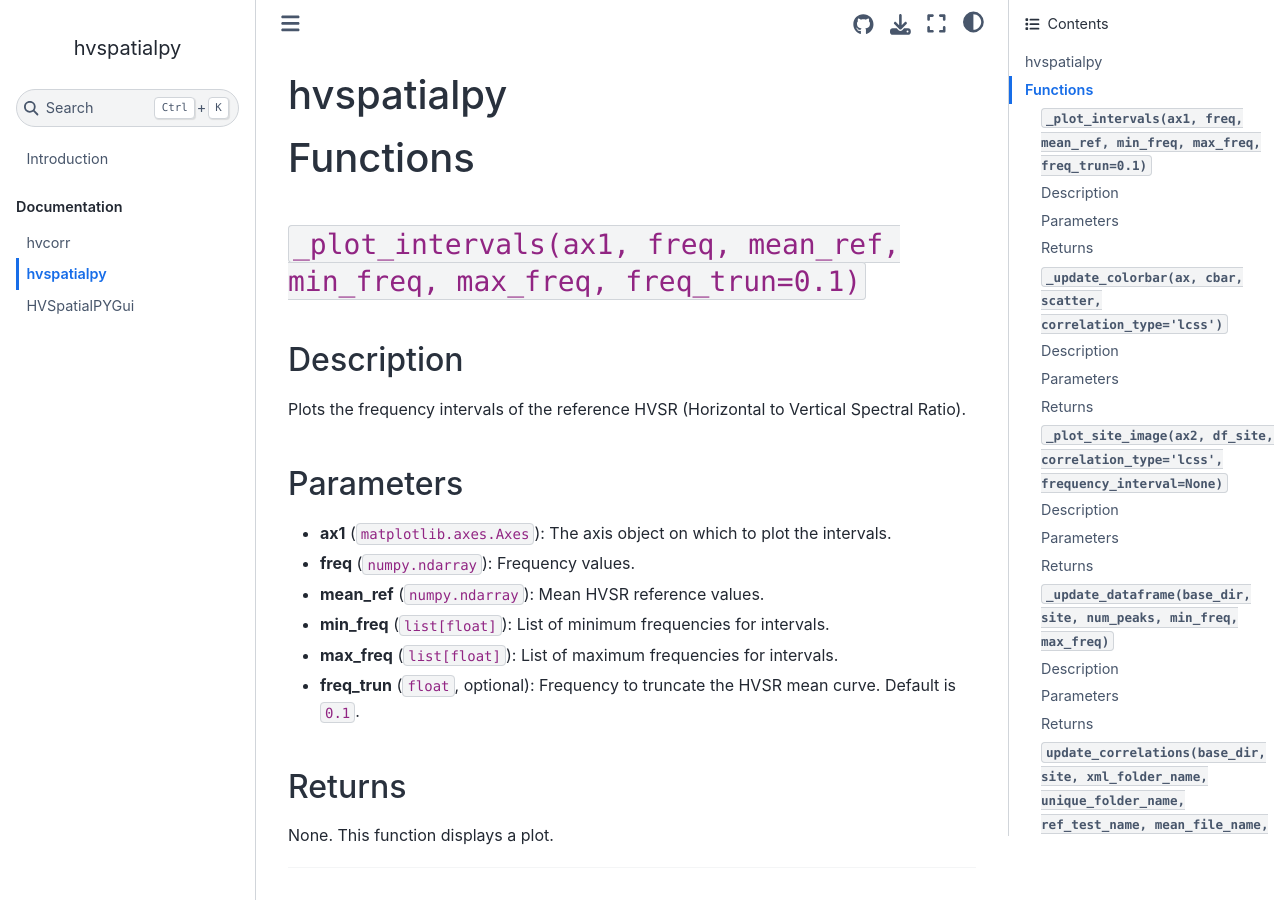
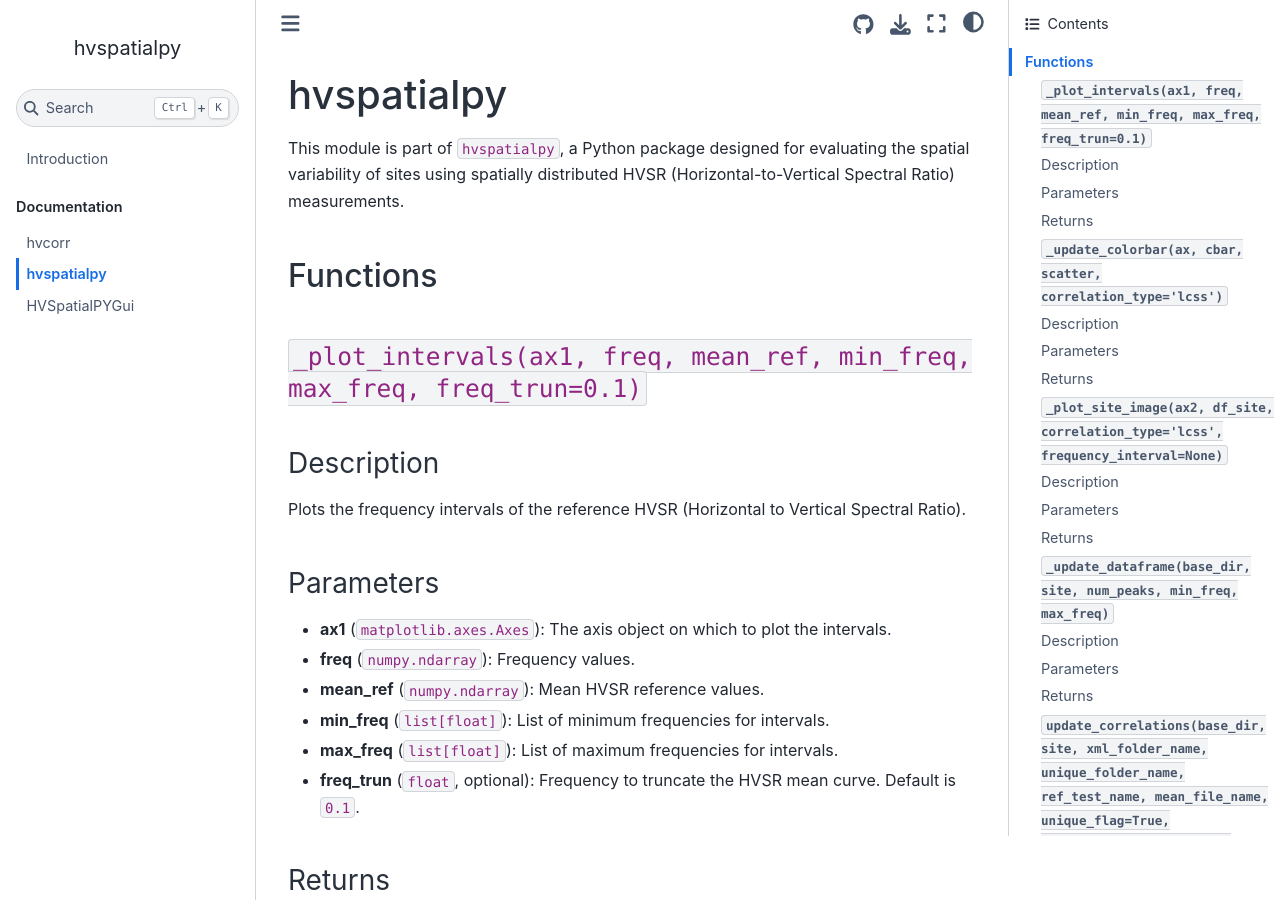
Before and after one commit to fjornelas/hvspatialpy, a Jupyter Book: the page built from doc/pltspatial_doc.md, in a window 1280 px wide and 900 px high. Built offline with Jupyter Book 1.0.4 settings and Sphinx 7.4.7 and the Sphinx Book theme 1.1.4, drawn with Linux system fonts in a browser that asks for light colours; pages that are not in the unit, such as notebooks, are missing from menus.

Commit message:
Update pltspatial_doc.md

```diff
--- a/doc/pltspatial_doc.md
+++ b/doc/pltspatial_doc.md
@@ -1,4 +1,6 @@
-## hvspatialpy
+# hvspatialpy
+
+This module is part of `hvspatialpy`, a Python package designed for evaluating the spatial variability of sites using spatially distributed HVSR (Horizontal-to-Vertical Spectral Ratio) measurements.
 
 ## Functions
 
```
